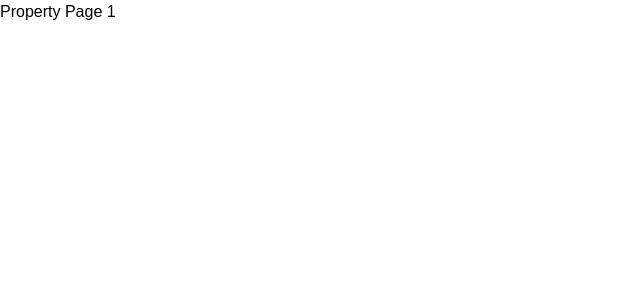
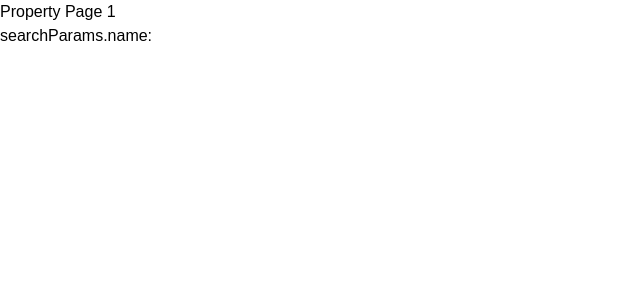
Before and after one commit to NtonBala/property-pulse, a Next.js app: page /properties/1 in a window 1280 px wide. Shown: the top 300 px of the page, without its empty margins (0-640 px from the left). Built offline with nearby package versions, Linux system fonts and the light colour scheme.

Commit message:
Add server component searchParams example

```diff
--- a/app/properties/[id]/page.jsx
+++ b/app/properties/[id]/page.jsx
@@ -1,5 +1,10 @@
-const PropertyPage = ({ params }) => {
-  return <div>Property Page {params.id}</div>;
+const PropertyPage = ({ params, searchParams }) => {
+  return (
+    <>
+      <div>Property Page {params.id}</div>
+      <p>searchParams.name: {searchParams.name}</p>
+    </>
+  );
 };
 
 export default PropertyPage;
```
